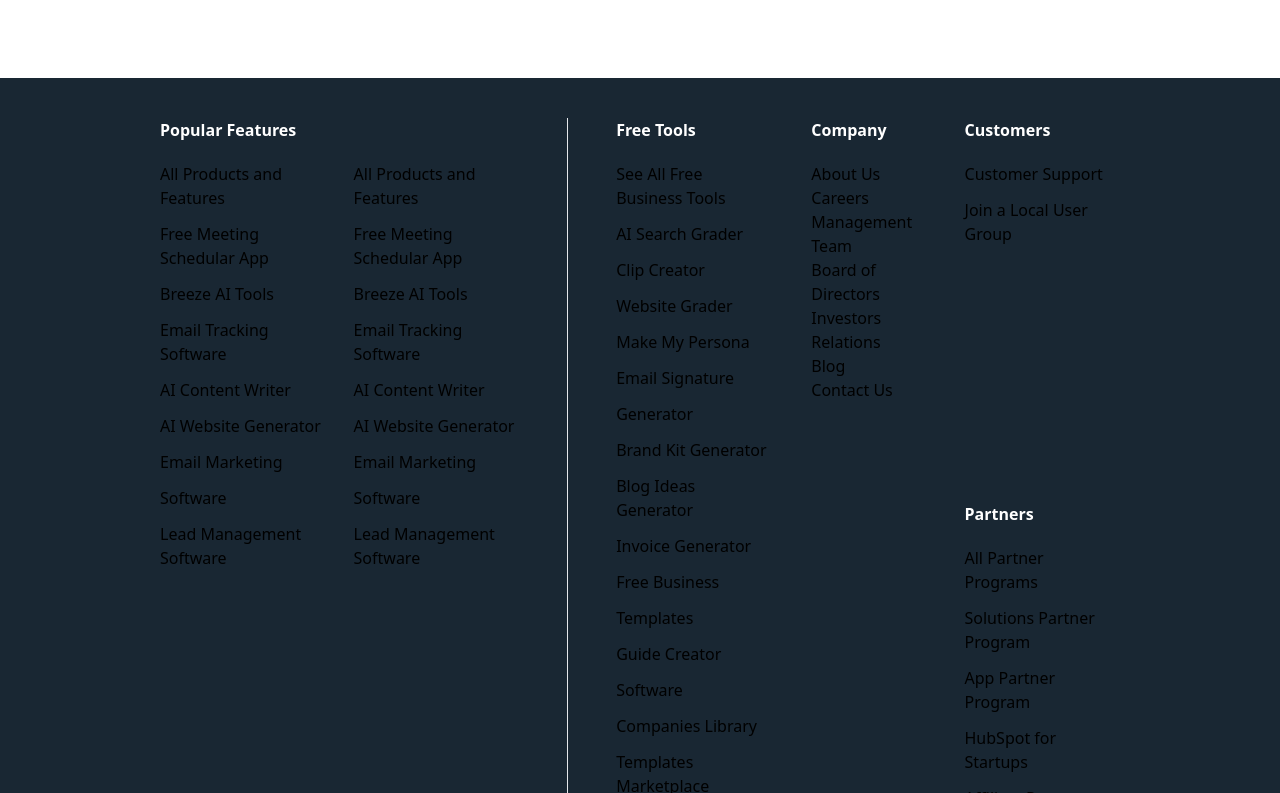
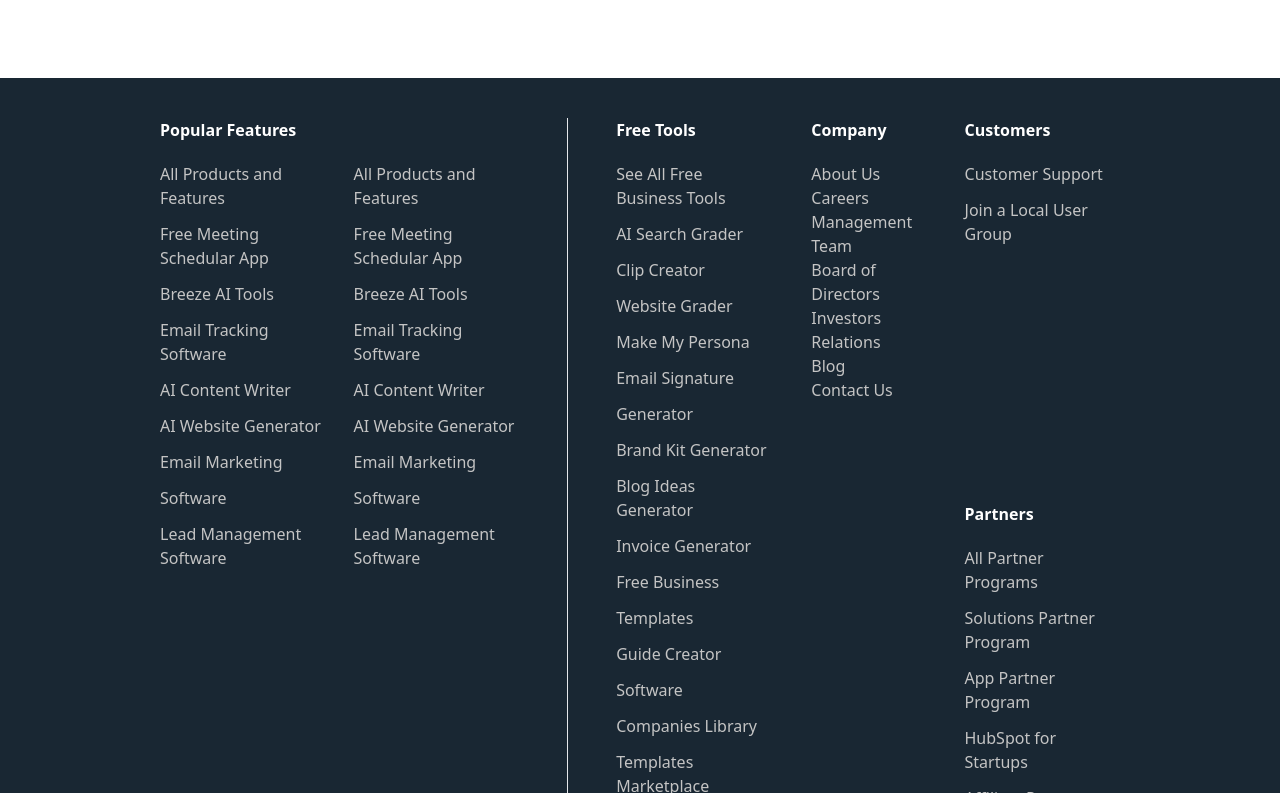
Before and after one commit to JoshuaOzibo/Hub-spot-website, a React (Vite) app: page / in a window 1280 px wide. Shown: the part 5927-6720 px from the top of the page. Built offline with nearby package versions, Linux system fonts and the light colour scheme.

Commit message:
little update for footer and hero section

```diff
--- a/src/components/Footer.tsx
+++ b/src/components/Footer.tsx
@@ -24,10 +24,10 @@
       <main className="md:flex hidden items-start">
         <div className="w-[40%] ">
           <h3 className="font-bold text-white mb-5">Popular Features</h3>
-          <div className="flex items-start gap-5 justify-between">
+          <div className="flex text-[#c4c4c4] items-start gap-5 justify-between">
             <div className="space-y-3">
               <p>
-                <a href="##">All Products and Features</a>
+                <a className="" href="##">All Products and Features</a>
               </p>
               <p>
                 <a href="##">Free Meeting Schedular App</a>
@@ -87,7 +87,7 @@
         </div>
 
         {/* right section */}
-        <div className=" flex justify-between lg:gap-10 gap-5 ml-10 w-[60%] pl-12 border-l border-gray-200 ">
+        <div className=" text-[#c4c4c4] flex justify-between lg:gap-10 gap-5 ml-10 w-[60%] pl-12 border-l border-gray-200 ">
           <div>
             <h3 className="font-bold text-white mb-5">Free Tools</h3>
             <div className="space-y-3">
--- a/src/components/Hero.tsx
+++ b/src/components/Hero.tsx
@@ -4,7 +4,7 @@
 export default function Hero() {
   return (
     <section className=" bg-[#fef4ea] flex justify-center lg:px-40 px-5 md:py-40 py-10">
-      <main className="lg:flex m-auto items-center justify-between w-full">
+      <main className="md:flex m-auto items-center justify-between w-full">
         <div className="w-full">
           <p className="text-sm w-full font-bold">HUBSPOT CUSTOMER PLATFORM</p>
           <h1 className="md:text-5xl text-3xl font-bold">
@@ -32,7 +32,7 @@
         </div>
 
         <img
-          className=" w-full lg:w-1/2 m-auto sm:block hidden right-0"
+          className=" w-full md:w-1/2 m-auto sm:block hidden right-0"
           src={HeroImage}
           alt="HeroImage"
         />
```
